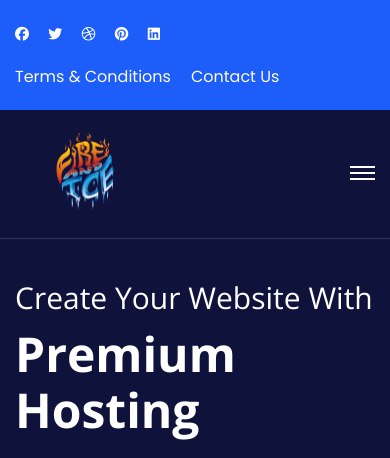
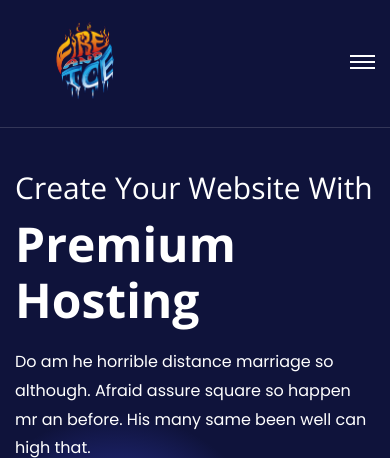
Before and after one commit to FIH-Official/fireandicehosting.com, a PHP site: page /index.php in a window 390 px wide. Shown: the top 458 px of the page. Run offline with PHP 8.4, Linux system fonts and the light colour scheme; some libraries are stand-ins or nearby versions; some web fonts are replaced.

Commit message:
Update main.css

```diff
--- a/assets/css/main.css
+++ b/assets/css/main.css
@@ -677,7 +677,11 @@ a#scrollUp:hover {
   color: #fff;
 }
 
-
+@media (max-width: 980px) {
+  .header-top {
+    display: none;
+  }
+}
 
 
 /*
```
